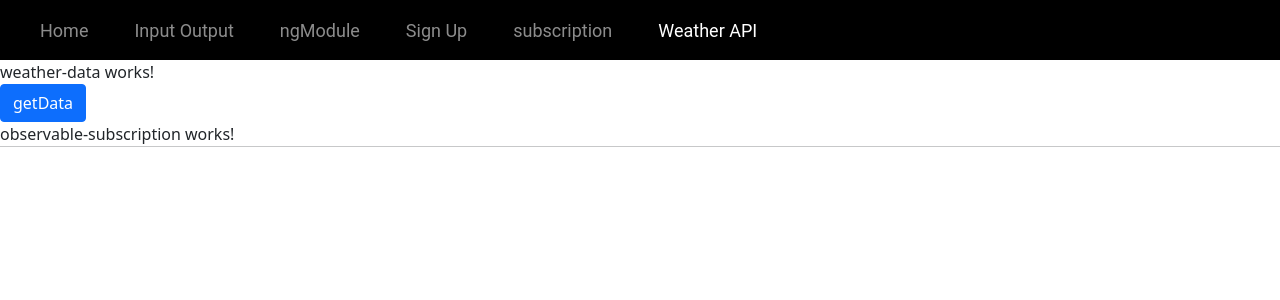
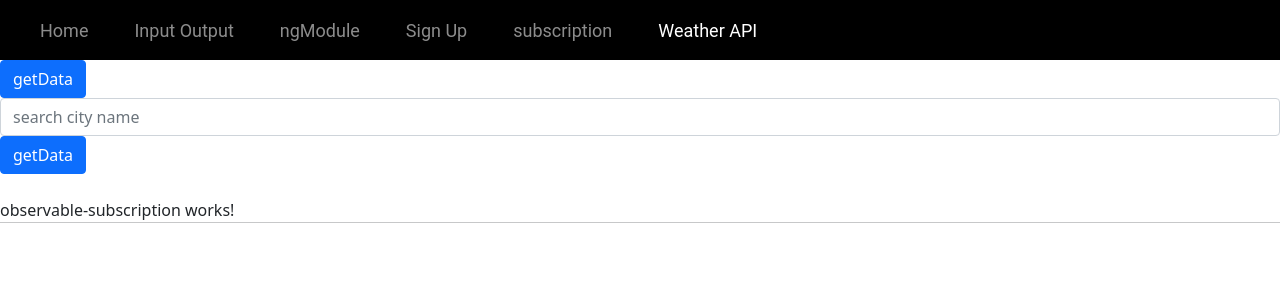
Before and after one commit to Satishchilkaka/ang-core, an Angular app: page /apicall in a window 1280 px wide. Shown: the top 300 px of the page. Built offline with nearby package versions, Linux system fonts and the light colour scheme.

Commit message:
update weather data display

```diff
--- a/src/app/weather/weather-data/weather-data.component.html
+++ b/src/app/weather/weather-data/weather-data.component.html
@@ -1,5 +1,18 @@
-<p>weather-data works!</p>
 <!-- <button (click)="getData()">Get weather data</button> -->
 <button class="btn btn-primary" type="button" (click)="getNewWeatherData()">
   getData
 </button>
+
+<form [formGroup]="container">
+  <input
+    type="text"
+    name="search"
+    placeholder="search city name"
+    class="form-control"
+    formControlName="searchCityName"
+  />
+</form>
+<button class="btn btn-primary" type="button" (click)="getAData()">
+  getData
+</button>
+<pre> {{ tempData | json }}</pre>
--- a/src/app/weather/weather-data/weather-data.component.ts
+++ b/src/app/weather/weather-data/weather-data.component.ts
@@ -1,26 +1,69 @@
 import { Component, OnInit } from '@angular/core';
 import { WeatherServicesService } from '../weather-services.service';
-import { HttpClientModule } from '@angular/common/http';
+import { HttpClient, HttpClientModule } from '@angular/common/http';
+import { debounceTime, switchMap } from 'rxjs/operators';
+import { WeatherInterface } from '../weather-interface';
+import { Subscription } from 'rxjs';
+import { FormControl, FormGroup, Validators } from '@angular/forms';
 @Component({
   selector: 'app-weather-data',
   templateUrl: './weather-data.component.html',
   styleUrls: ['./weather-data.component.css']
 })
 export class WeatherDataComponent implements OnInit {
+  container: any;
+  resultsData$: any;
+  subscription: Subscription = new Subscription();
+  results: any;
+  location: any
+  name: any;
+  region: any;
+  country: any;
+  tz_id: any;
+
+  temp_c: any;
+
+  tempData: any
 
   constructor(
 
-    private weatherService: WeatherServicesService
+    private weatherService: WeatherServicesService,
+    private http: HttpClient
   ) { }
 
 
+
+
   ngOnInit(): void {
-    console.log('HYD', this.weatherService.getWeatherData('New York'));
+    this.container = new FormGroup({
+
+      searchCityName: new FormControl('', [Validators.required, Validators.minLength(3)])
+    });
+
+    return this.resultsData$ = this.container.get('searchCityName')!.valueChanges.pipe(debounceTime(1000),
+      switchMap(searchCity => this.weatherService.getWeatherReport(searchCity)),
+
+
+    );
+
   }
 
+  getAData() {
+    this.subscription = this.resultsData$.subscribe((newData: WeatherInterface) => {
+      console.log('newData is', newData);
+      return this.tempData = {
+
+        location: newData.location.name,
+        region: newData.location.region,
+        country: newData.location.country,
+        tz_id: newData.location.tz_id,
+        temp_c: newData.current.temp_c,
+      }
+
+    })
+  }
   getNewWeatherData() {
     this.weatherService.getWeatherData('New York').subscribe(data => {
-      console.log(data)
       return console.log('data is', data);
 
     })
--- /dev/null
+++ b/src/app/weather/weather-interface.ts
@@ -0,0 +1,17 @@
+export interface WeatherInterface {
+    location: {
+        name: string;
+        region: string;
+        country: string;
+        tz_id: string;
+    },
+    current: {
+
+        condition: string;
+        temp_c: number;
+        temp_f: number;
+        last_updated: string;
+        wind_mph: number;
+        wind_kph: number;
+    }
+}
--- a/src/app/weather/weather-services.service.ts
+++ b/src/app/weather/weather-services.service.ts
@@ -1,16 +1,34 @@
 import { Injectable } from '@angular/core';
 import { HttpClient } from '@angular/common/http';
-
+import { WeatherInterface } from './weather-interface';
+import { debounceTime, filter, map, switchMap } from 'rxjs/operators';
+import { Observable, Subscription } from 'rxjs';
 @Injectable({
   providedIn: 'root'
 })
 export class WeatherServicesService {
-
+  resultsData$!: Observable<any>;
+  container: any;
+  results: any;
+  subscription: Subscription = new Subscription();
   constructor(private http: HttpClient) { }
 
   public getWeatherData(city: string) {
-    return this.http.get(`https://api.weatherapi.com/v1/current.json?key=733a46e9326447cdbed24233221904&q=${city}&aqi=no`);
+    return this.http.get<WeatherInterface>(`https://api.weatherapi.com/v1/current.json?key=733a46e9326447cdbed24233221904&q=${city}&aqi=no`);
   }
 
+  getWeatherReport(searchCity: any) {
+    return this.http.get<WeatherInterface>(`https://api.weatherapi.com/v1/current.json?key=733a46e9326447cdbed24233221904&q=${searchCity}&aqi=no`)
+  }
+  getWeatherReportForCity(searchCity: string) {
+
+    return this.http.get<WeatherInterface>(`https://api.weatherapi.com/v1/current.json?key=733a46e9326447cdbed24233221904&q=${searchCity}&aqi=no`)
+      .pipe(
+        map(data => {
+          return data.current;
+        }
+        )
+      );
+  }
 
 }
```
